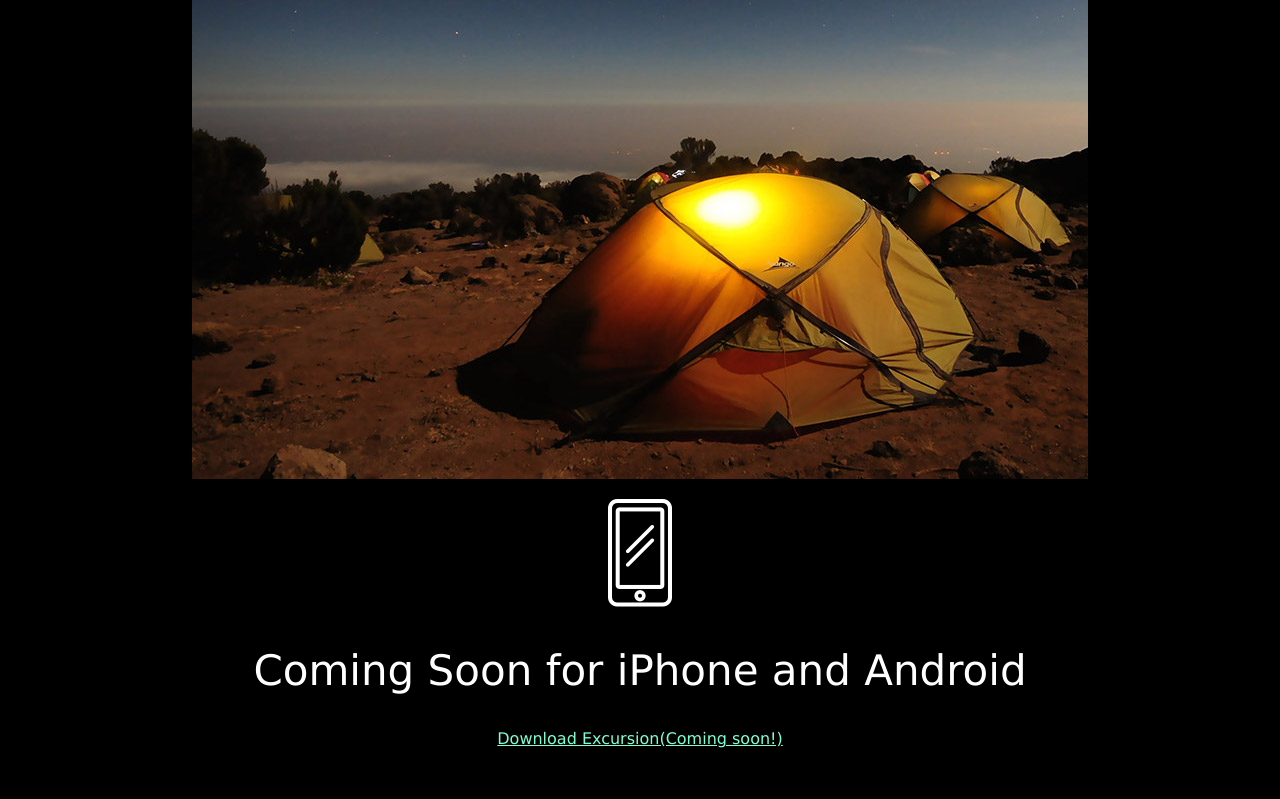
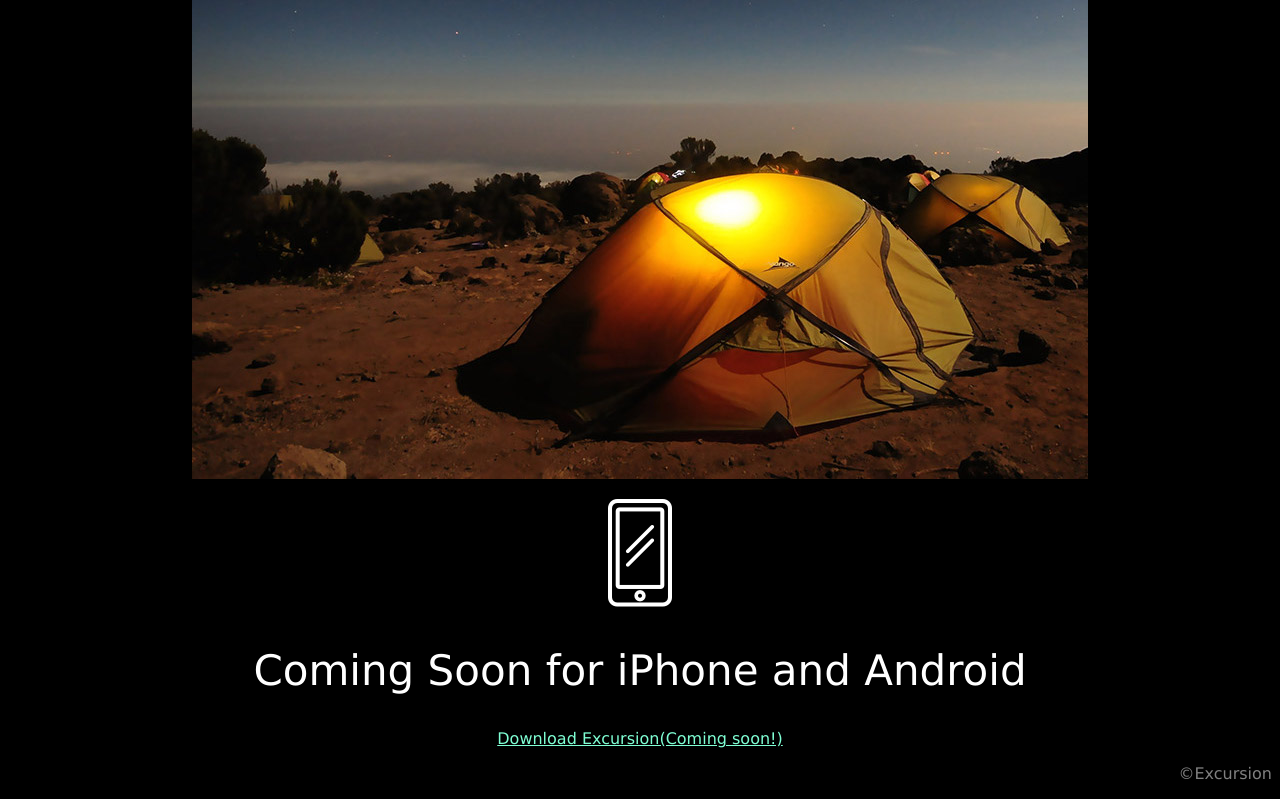
Before and after one commit to Sahasra789-git/off-platform-project-excursion, a plain HTML site: page index.html in a window 1280 px wide. Shown: the part 533-1332 px from the top of the page. Before the commit the page ends 1297 px from the top, so only its background shows below. Drawn offline with Linux system fonts and the light colour scheme.

Commit message:
Final push

```diff
--- a/index.html
+++ b/index.html
@@ -10,7 +10,7 @@
     <h1 class="header--main">Discover hidden places in the world around you</h1>
     <p><a class="link--cta" href="#">Download Excursion(Coming soon!)</a></p>
     <video autoplay loop>
-        <source src="resources/videos/excursion.mp4" type="video/mp4">
+      <source src="resources/videos/excursion.mp4" type="video/mp4">
     </video>
     <h2 class="header--secondary">Your personal travel guide</h2>
     <h4 class="header--subheader">Excursion remembers places you like, and recommends new points of interest around you.</h4>
@@ -18,5 +18,6 @@
     <p><img src="resources/images/phone.png"></p>
     <h2 class="header--secondary">Coming Soon for iPhone and Android</h2>
     <p><a class="link--cta" href="#">Download Excursion(Coming soon!)</a></p>
+    <p class="footer">©Excursion</p>
 </body>
 </html>
--- a/resources/css/style.css
+++ b/resources/css/style.css
@@ -29,3 +29,11 @@ body {
     font-size: 16px;
     color: aquamarine;
 }
+
+/*FOOTER*/
+
+.footer {
+    font-size: 16px;
+    color: grey;
+    text-align: right;
+}
```
